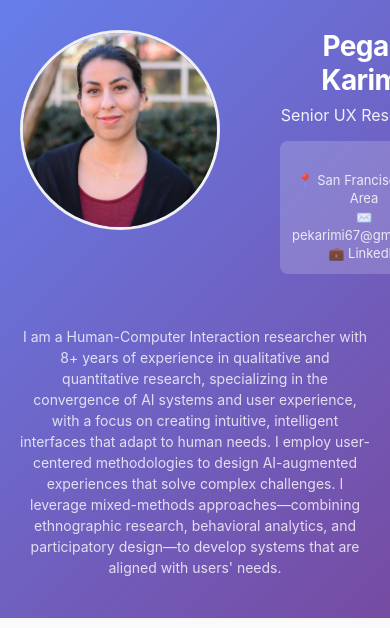
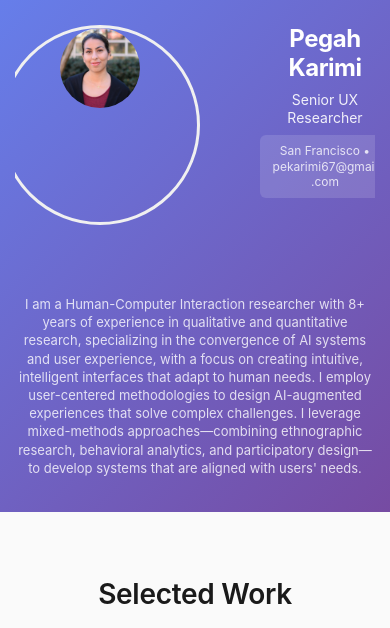
Before and after one commit to pekarimi/Website, a React (Create React App) app: page / in a window 390 px wide. Shown: the top 628 px of the page. Built offline with nearby package versions, Linux system fonts and the light colour scheme.

Commit message:
Add mobile responsive design

```diff
--- a/src/App.css
+++ b/src/App.css
@@ -1249,3 +1249,140 @@ body {
     padding: 0 16px !important;
   }
 }
+
+/* COMPLETE MOBILE LAYOUT RESTRUCTURE - Add this to bottom of App.css */
+
+/* Mobile-specific header layout */
+@media (max-width: 768px) {
+  /* Change the entire header structure on mobile */
+  .header {
+    padding: 25px 0 35px !important;
+    text-align: center !important;
+  }
+
+  .header .container {
+    padding: 0 15px !important;
+    max-width: 100% !important;
+  }
+
+  .header-content {
+    display: flex !important;
+    flex-direction: column !important;
+    align-items: center !important;
+    max-width: 100% !important;
+    gap: 15px !important;
+  }
+
+  /* Make the profile image much smaller on mobile */
+  .header-content img,
+  .header img,
+  img[src*="profile"],
+  img[src*="pegah"] {
+    width: 80px !important;
+    height: 80px !important;
+    border-radius: 50% !important;
+    object-fit: cover !important;
+    margin: 0 auto 10px auto !important;
+    display: block !important;
+  }
+
+  /* Text content container */
+  .header-text-content {
+    text-align: center !important;
+    width: 100% !important;
+  }
+
+  /* Name styling */
+  .name {
+    font-size: 24px !important;
+    line-height: 1.2 !important;
+    margin-bottom: 8px !important;
+    text-align: center !important;
+    width: 100% !important;
+  }
+
+  /* Title styling - make it shorter */
+  .title {
+    font-size: 14px !important;
+    line-height: 1.3 !important;
+    margin-bottom: 10px !important;
+    text-align: center !important;
+    width: 100% !important;
+  }
+
+  /* Replace the contact box with simple text */
+  .header .container .header-content .contact-info.portfolio-contact-override,
+  .portfolio-contact-override {
+    display: none !important;
+  }
+
+  /* Add simple contact info as text */
+  .title::after {
+    content: "San Francisco • pekarimi67@gmail.com";
+    display: block;
+    font-size: 12px;
+    margin-top: 8px;
+    padding: 8px 12px;
+    background: rgba(255, 255, 255, 0.15);
+    border-radius: 6px;
+    color: rgba(255, 255, 255, 0.9);
+    line-height: 1.3;
+  }
+
+  /* Description styling */
+  .description {
+    font-size: 13px !important;
+    line-height: 1.4 !important;
+    margin-top: 15px !important;
+    text-align: center !important;
+    width: 100% !important;
+    max-width: 280px !important;
+    margin-left: auto !important;
+    margin-right: auto !important;
+  }
+
+  /* If there's a flex layout causing issues, override it */
+  .header-content > * {
+    flex-shrink: 0 !important;
+  }
+
+  /* Force header to not exceed viewport width */
+  .header,
+  .header * {
+    max-width: 100vw !important;
+    overflow-x: hidden !important;
+    box-sizing: border-box !important;
+  }
+}
+
+/* Very small phones */
+@media (max-width: 375px) {
+  .header-content img,
+  .header img,
+  img[src*="profile"],
+  img[src*="pegah"] {
+    width: 70px !important;
+    height: 70px !important;
+  }
+
+  .name {
+    font-size: 22px !important;
+  }
+
+  .title {
+    font-size: 13px !important;
+  }
+
+  .title::after {
+    font-size: 11px !important;
+  }
+
+  .description {
+    font-size: 12px !important;
+    max-width: 260px !important;
+  }
+
+  .header .container {
+    padding: 0 12px !important;
+  }
+}
```
